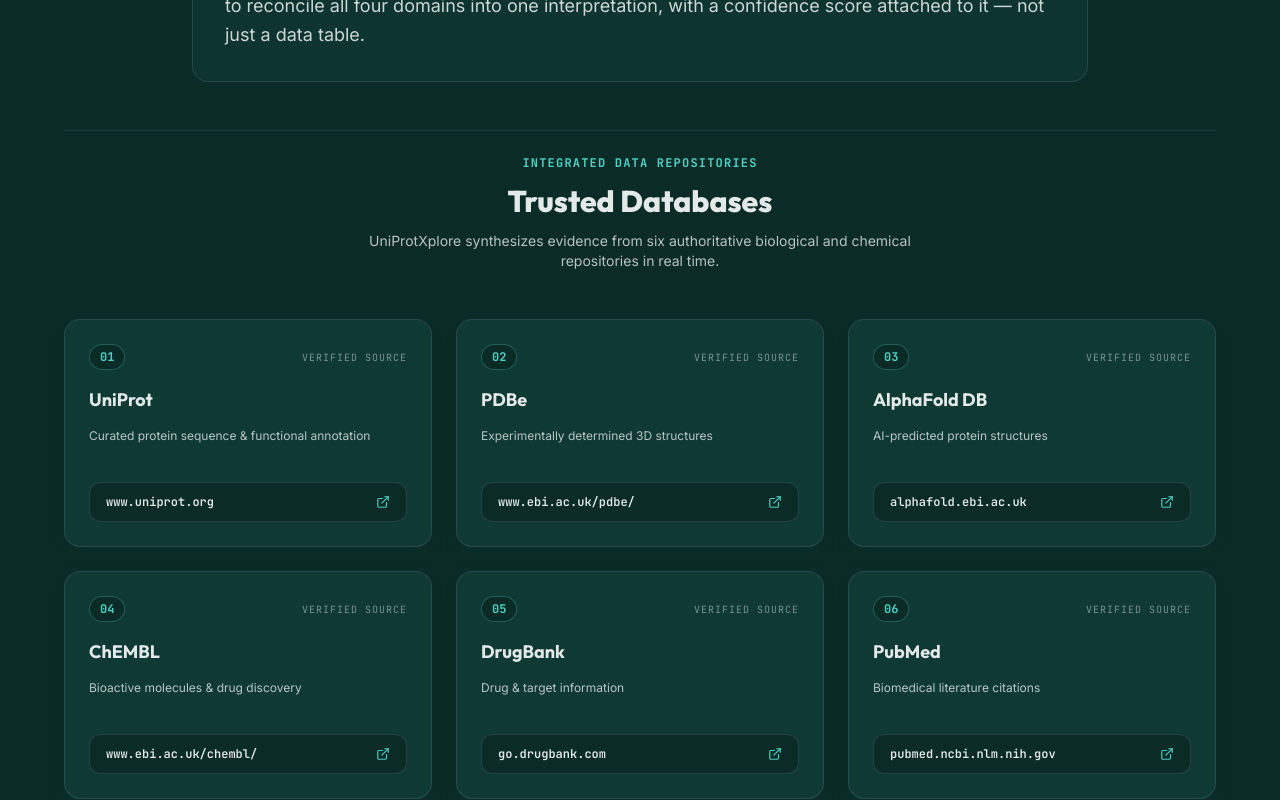
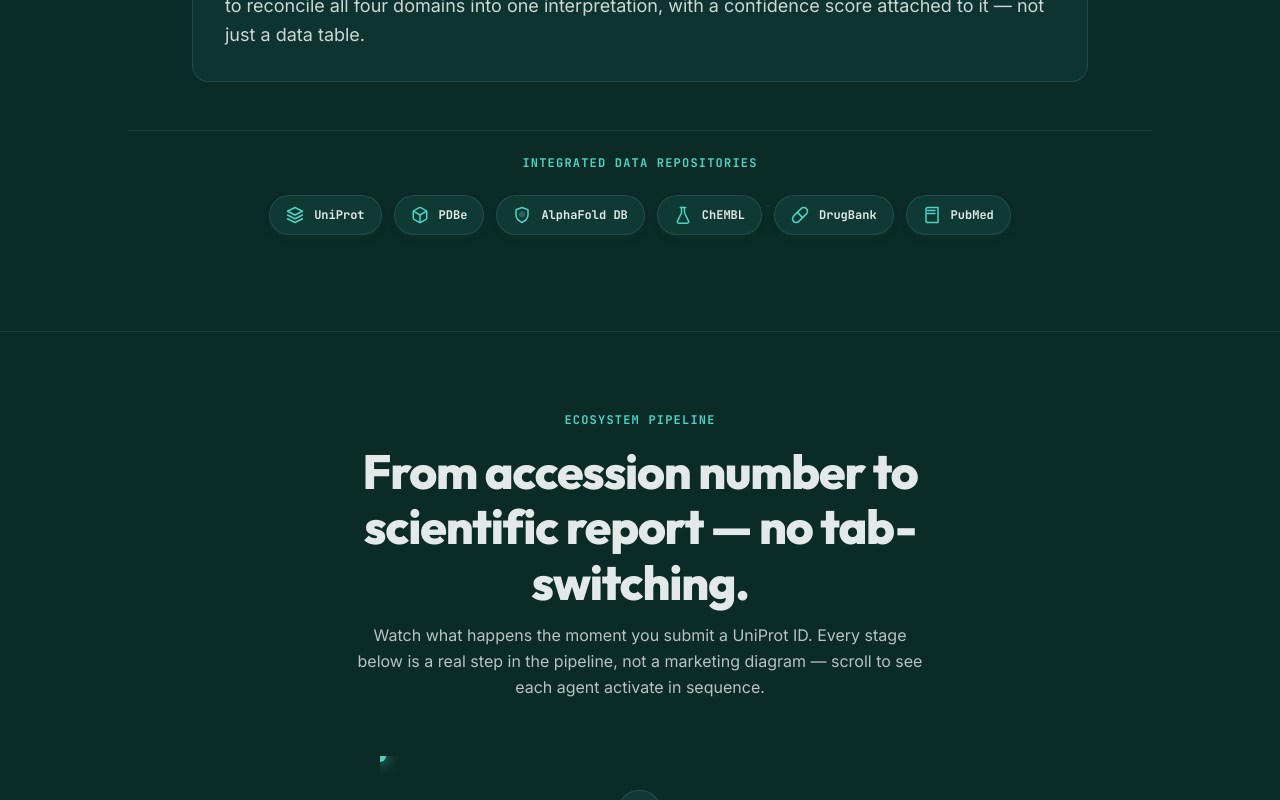
Before and after one commit to ZareenFatima-tech/UniProt-Xplore-frontend, a Next.js app: page / in a window 1280 px wide. Shown: the part 1720-2520 px from the top of the page. Built offline with nearby package versions, Linux system fonts and the light colour scheme.

Commit message:
Convert Trusted Databases into 6 small UI/UX-aligned buttons with SVG logo icons in strict sequence

```diff
--- a/src/components/landing/WhyDifferentSection.tsx
+++ b/src/components/landing/WhyDifferentSection.tsx
@@ -1,73 +1,96 @@
 'use client';
 
 import React from 'react';
-import { ExternalLink } from 'lucide-react';
 import SectionHeader from '../ui/SectionHeader';
 
-export interface TrustedDatabaseCard {
+export interface DatabaseButton {
   id: string;
-  num: string;
   name: string;
-  desc: string;
   href: string;
   ariaLabel: string;
+  svgIcon: React.ReactNode;
 }
 
-export const trustedDatabases: TrustedDatabaseCard[] = [
+export const databaseButtons: DatabaseButton[] = [
   {
     id: 'uniprot',
-    num: '01',
     name: 'UniProt',
-    desc: 'Curated protein sequence & functional annotation',
     href: 'https://www.uniprot.org',
-    ariaLabel: 'Open UniProt in a new tab'
+    ariaLabel: 'Open UniProt website in a new tab',
+    svgIcon: (
+      <svg width="18" height="18" viewBox="0 0 24 24" fill="none" stroke="currentColor" strokeWidth="2" strokeLinecap="round" strokeLinejoin="round">
+        <path d="M12 2L2 7l10 5 10-5-10-5zM2 17l10 5 10-5M2 12l10 5 10-5" />
+      </svg>
+    )
   },
   {
     id: 'pdbe',
-    num: '02',
     name: 'PDBe',
-    desc: 'Experimentally determined 3D structures',
     href: 'https://www.ebi.ac.uk/pdbe/',
-    ariaLabel: 'Open Protein Data Bank in Europe in a new tab'
+    ariaLabel: 'Open Protein Data Bank in Europe website in a new tab',
+    svgIcon: (
+      <svg width="18" height="18" viewBox="0 0 24 24" fill="none" stroke="currentColor" strokeWidth="2" strokeLinecap="round" strokeLinejoin="round">
+        <path d="M21 16V8a2 2 0 0 0-1-1.73l-7-4a2 2 0 0 0-2 0l-7 4A2 2 0 0 0 3 8v8a2 2 0 0 0 1 1.73l7 4a2 2 0 0 0 2 0l7-4A2 2 0 0 0 21 16z" />
+        <polyline points="3.27 6.96 12 12.01 20.73 6.96" />
+        <line x1="12" y1="22.08" x2="12" y2="12" />
+      </svg>
+    )
   },
   {
     id: 'alphafold',
-    num: '03',
     name: 'AlphaFold DB',
-    desc: 'AI-predicted protein structures',
     href: 'https://alphafold.ebi.ac.uk',
-    ariaLabel: 'Open AlphaFold DB in a new tab'
+    ariaLabel: 'Open AlphaFold Protein Structure Database in a new tab',
+    svgIcon: (
+      <svg width="18" height="18" viewBox="0 0 24 24" fill="none" stroke="currentColor" strokeWidth="2" strokeLinecap="round" strokeLinejoin="round">
+        <path d="M12 22s8-4 8-10V5l-8-3-8 3v7c0 6 8 10 8 10z" />
+        <circle cx="12" cy="11" r="3" fill="currentColor" opacity="0.3" />
+      </svg>
+    )
   },
   {
     id: 'chembl',
-    num: '04',
     name: 'ChEMBL',
-    desc: 'Bioactive molecules & drug discovery',
     href: 'https://www.ebi.ac.uk/chembl/',
-    ariaLabel: 'Open ChEMBL in a new tab'
+    ariaLabel: 'Open ChEMBL website in a new tab',
+    svgIcon: (
+      <svg width="18" height="18" viewBox="0 0 24 24" fill="none" stroke="currentColor" strokeWidth="2" strokeLinecap="round" strokeLinejoin="round">
+        <path d="M10 2v7.31L4.75 19.9A2 2 0 0 0 6.5 23h11a2 2 0 0 0 1.75-3.1L14 9.31V2" />
+        <line x1="8.5" y1="2" x2="15.5" y2="2" />
+      </svg>
+    )
   },
   {
     id: 'drugbank',
-    num: '05',
     name: 'DrugBank',
-    desc: 'Drug & target information',
     href: 'https://go.drugbank.com',
-    ariaLabel: 'Open DrugBank in a new tab'
+    ariaLabel: 'Open DrugBank website in a new tab',
+    svgIcon: (
+      <svg width="18" height="18" viewBox="0 0 24 24" fill="none" stroke="currentColor" strokeWidth="2" strokeLinecap="round" strokeLinejoin="round">
+        <path d="m10.5 20.5 10-10a4.95 4.95 0 1 0-7-7l-10 10a4.95 4.95 0 1 0 7 7Z" />
+        <line x1="8.5" y1="8.5" x2="15.5" y2="15.5" />
+      </svg>
+    )
   },
   {
     id: 'pubmed',
-    num: '06',
     name: 'PubMed',
-    desc: 'Biomedical literature citations',
     href: 'https://pubmed.ncbi.nlm.nih.gov',
-    ariaLabel: 'Open PubMed in a new tab'
+    ariaLabel: 'Open PubMed literature database in a new tab',
+    svgIcon: (
+      <svg width="18" height="18" viewBox="0 0 24 24" fill="none" stroke="currentColor" strokeWidth="2" strokeLinecap="round" strokeLinejoin="round">
+        <path d="M4 19.5v-15A2.5 2.5 0 0 1 6.5 2H20v20H6.5a2.5 2.5 0 0 1-2.5-2.5z" />
+        <path d="M6 6h10" />
+        <path d="M6 10h10" />
+      </svg>
+    )
   }
 ];
 
 export const WhyDifferentSection: React.FC = () => {
   return (
     <section id="platform" className="py-24 px-4 sm:px-6 lg:px-8 border-b border-[#4A6572]/35 bg-[#0B2B26]">
-      <div className="max-w-6xl mx-auto flex flex-col gap-12">
+      <div className="max-w-5xl mx-auto flex flex-col gap-12">
 
         {/* Section Header (Centered) */}
         <SectionHeader
@@ -82,58 +105,30 @@ export const WhyDifferentSection: React.FC = () => {
           </p>
         </div>
 
-        {/* Trusted Databases Section Header & Subtitle */}
-        <div className="flex flex-col items-center gap-3 pt-6 border-t border-[#4A6572]/30 text-center">
+        {/* Trusted Databases Section (6 Small UI/UX Buttons Strictly Aligned in Sequence) */}
+        <div className="flex flex-col items-center gap-4 pt-6 border-t border-[#4A6572]/30 text-center w-full">
           <span className="text-xs font-mono uppercase tracking-widest text-[#4FD1C5] font-bold">
             INTEGRATED DATA REPOSITORIES
           </span>
-          <h3 className="text-2xl sm:text-3xl font-display font-extrabold text-[#E3E9E8]">
-            Trusted Databases
-          </h3>
-          <p className="text-xs sm:text-sm text-[#E3E9E8]/80 max-w-xl font-sans">
-            UniProtXplore synthesizes evidence from six authoritative biological and chemical repositories in real time.
-          </p>
-        </div>
 
-        {/* 6 Concise Database Cards Grid (Strict Sequence: UniProt -> PDBe -> AlphaFold DB -> ChEMBL -> DrugBank -> PubMed) */}
-        <div className="grid grid-cols-1 md:grid-cols-2 lg:grid-cols-3 gap-6 w-full">
-          {trustedDatabases.map((db) => (
-            <div
-              key={db.id}
-              className="p-6 rounded-2xl bg-[#0F3A33] border border-[#4A6572]/40 hover:border-[#4FD1C5] transition-all duration-300 flex flex-col justify-between gap-5 group shadow-lg shadow-[#0F3A33]/20 hover:shadow-[#4FD1C5]/10"
-            >
-              <div className="flex flex-col gap-3 text-left">
-                <div className="flex items-center justify-between">
-                  <span className="text-xs font-mono font-bold text-[#4FD1C5] bg-[#0B2B26] px-2.5 py-1 rounded-full border border-[#4FD1C5]/30">
-                    {db.num}
-                  </span>
-                  <span className="text-[10px] font-mono text-[#E3E9E8]/50 uppercase tracking-widest">
-                    Verified Source
-                  </span>
-                </div>
-
-                <h4 className="text-lg font-display font-bold text-[#E3E9E8] group-hover:text-[#4FD1C5] transition-colors mt-1">
-                  {db.name}
-                </h4>
-
-                <p className="text-xs text-[#E3E9E8]/80 leading-relaxed font-sans min-h-[36px]">
-                  {db.desc}
-                </p>
-              </div>
-
-              {/* Clickable URL Button */}
+          {/* 6 Compact Buttons Aligned in Sequence (No public text URLs shown) */}
+          <div className="flex flex-wrap items-center justify-center gap-3 mt-2 w-full">
+            {databaseButtons.map((btn) => (
               <a
-                href={db.href}
+                key={btn.id}
+                href={btn.href}
                 target="_blank"
                 rel="noopener noreferrer"
-                aria-label={db.ariaLabel}
-                className="w-full text-xs font-semibold bg-[#0B2B26] border border-[#4A6572]/40 text-[#E3E9E8] hover:bg-[#0F3A33] hover:border-[#4FD1C5] hover:text-[#4FD1C5] py-2.5 px-4 rounded-xl transition-all duration-200 focus:outline-none focus:ring-2 focus:ring-[#4FD1C5] min-h-[40px] flex items-center justify-between group-hover:border-[#4FD1C5]/50"
+                aria-label={btn.ariaLabel}
+                className="px-4 py-2.5 rounded-full bg-[#0F3A33] border border-[#4A6572]/40 hover:border-[#4FD1C5] hover:bg-[#0B2B26] text-[#E3E9E8] hover:text-[#4FD1C5] transition-all duration-200 focus:outline-none focus:ring-2 focus:ring-[#4FD1C5] text-xs font-mono font-bold flex items-center gap-2.5 group shadow-md shadow-[#0F3A33]/30 min-h-[40px] cursor-pointer shrink-0"
               >
-                <span className="truncate font-mono">{db.href.replace('https://', '')}</span>
-                <ExternalLink size={14} className="shrink-0 text-[#4FD1C5]" />
+                <span className="text-[#4FD1C5] group-hover:scale-110 transition-transform">
+                  {btn.svgIcon}
+                </span>
+                <span>{btn.name}</span>
               </a>
-            </div>
-          ))}
+            ))}
+          </div>
         </div>
 
       </div>
```
